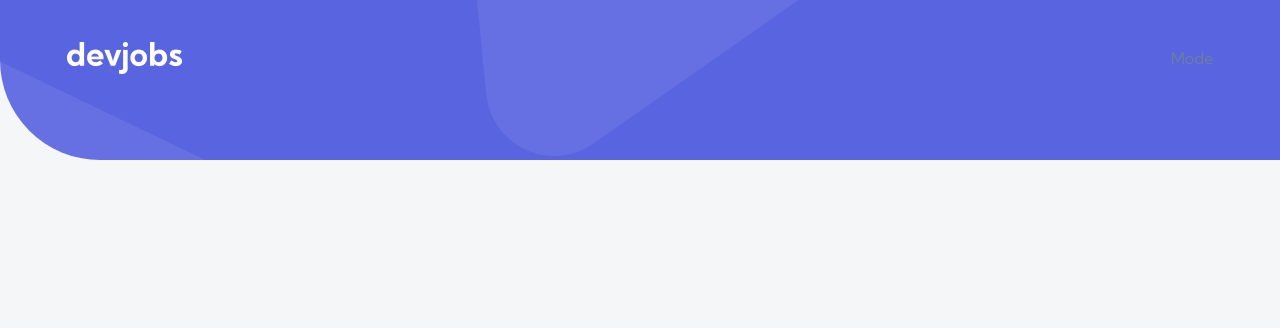
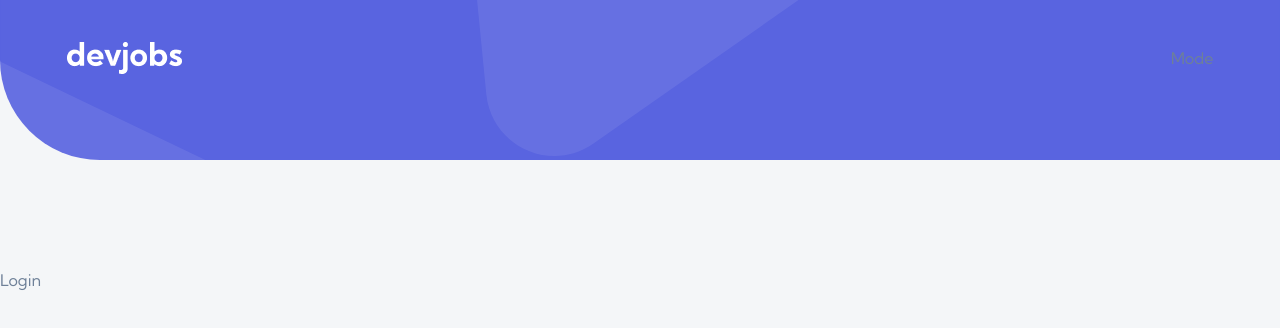
Before and after one commit to jake4369/devjobs-frontend, a React (Vite) app: page / in a window 1280 px wide. Shown: the top 328 px of the page. Built offline with nearby package versions, Linux system fonts and the light colour scheme.

Commit message:
Add routes for Login and Jobspage

```diff
--- a/src/App.jsx
+++ b/src/App.jsx
@@ -1,9 +1,18 @@
+import { Routes, Route } from "react-router-dom";
+
 import Header from "./components/Header/Header";
+import Login from "./pages/Login";
+import AllJobs from "./pages/AllJobs";
 
 const App = () => {
   return (
     <main>
       <Header />
+
+      <Routes>
+        <Route path="/" element={<Login />} />
+        <Route path="/jobs" element={<AllJobs />} />
+      </Routes>
     </main>
   );
 };
```
